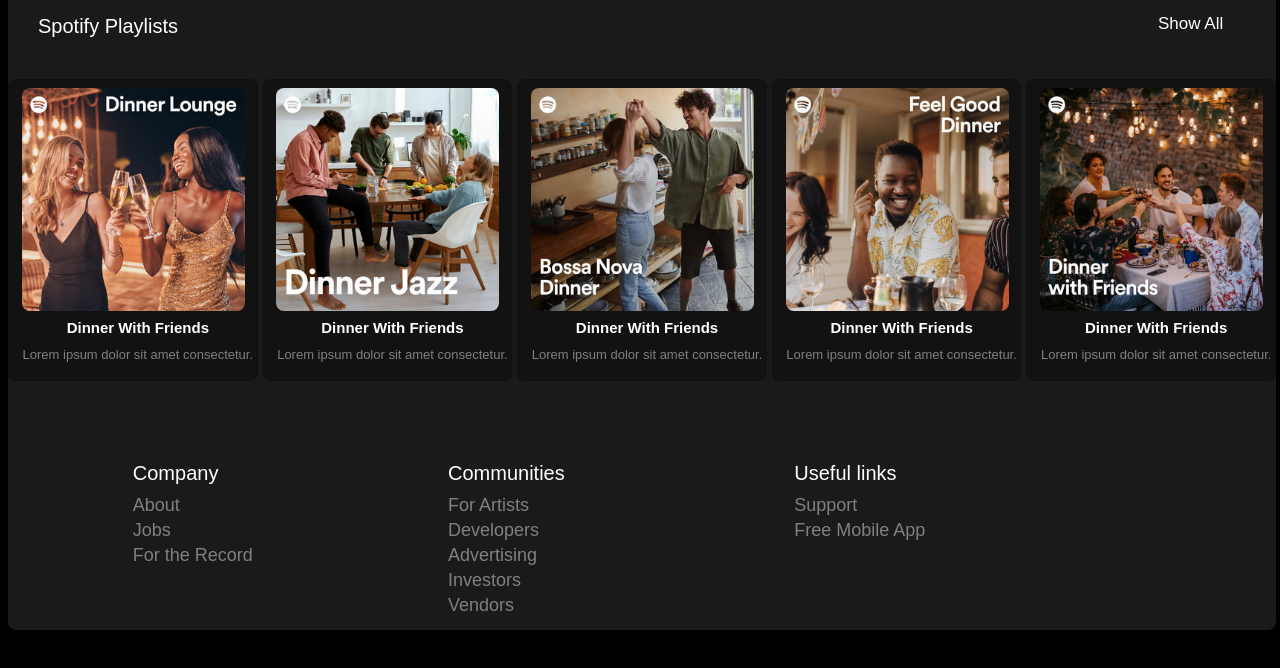
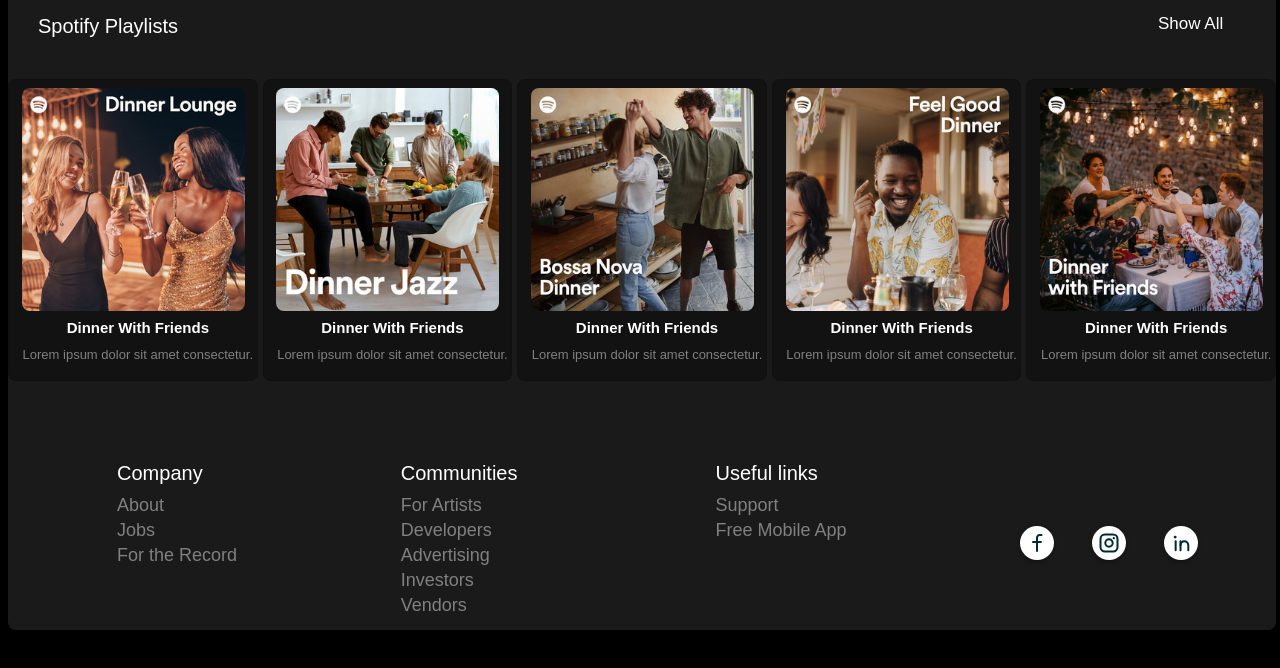
Before and after one commit to muhammad-muslim/Assignment, a plain HTML site: page index.html in a window 1280 px wide. Shown: the part 62-730 px from the top of the page. Drawn offline with nearby package versions, Linux system fonts and the light colour scheme.

Commit message:
Update index.html

```diff
--- a/index.html
+++ b/index.html
@@ -204,9 +204,9 @@
                     <a href="">Free Mobile App</a>
                 </div>
                 <div class="social-apps">
-                    <a href=""><img src="Images/fb.svg" alt=""></a>
-                    <a href=""><img src="Images/insta.svg" alt=""></a>
-                    <a href=""><img src="Images/link.svg" alt=""></a>
+                    <a href=""><img src="fb.svg" alt=""></a>
+                    <a href=""><img src="insta.svg" alt=""></a>
+                    <a href=""><img src="link.svg" alt=""></a>
                 </div>
             </div>
 
```
